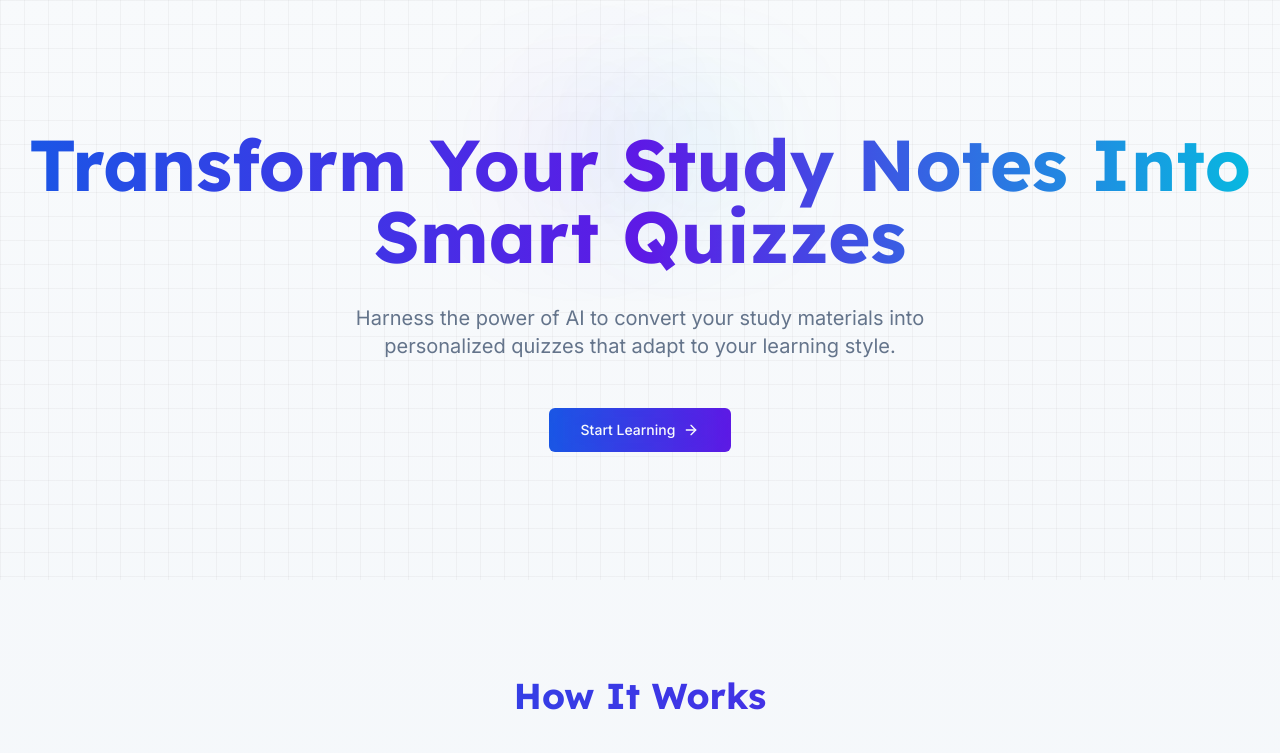
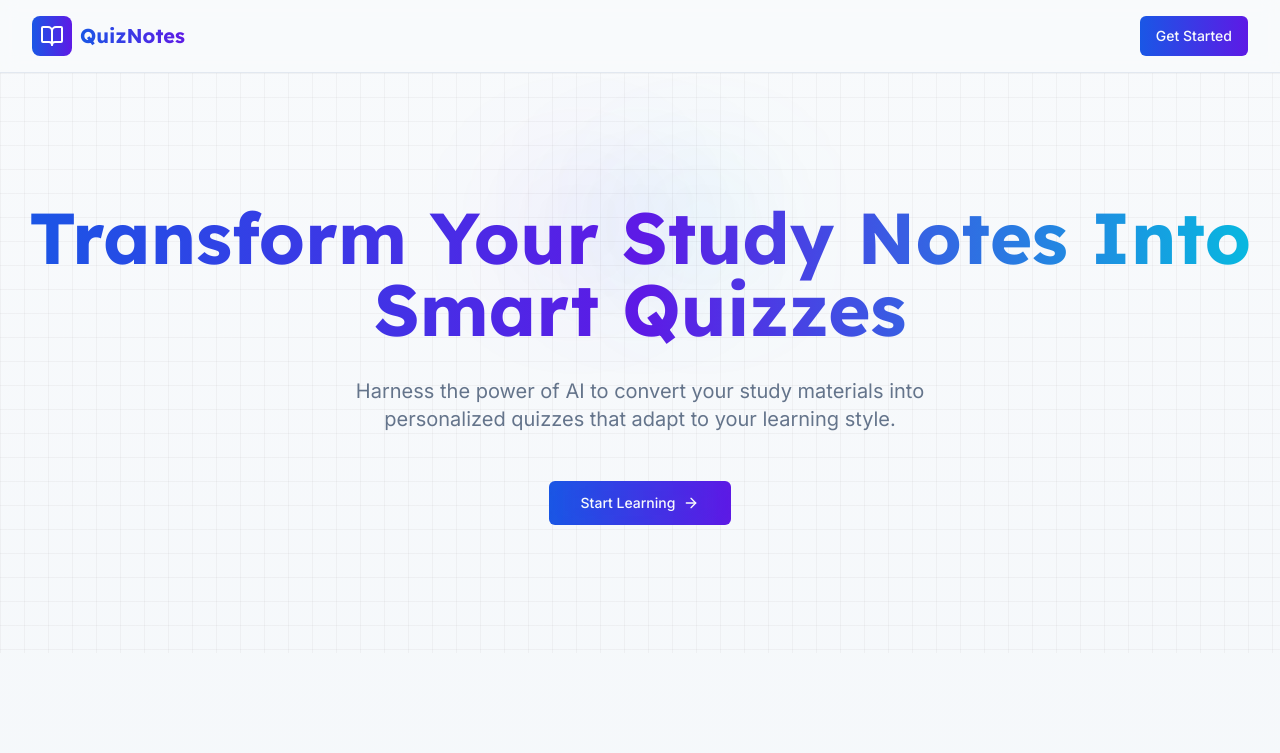
Before and after one commit to edleeenna/quiz_app, a React (Vite) app in the folder frontend/: page / in a window 1280 px wide. Shown: the top 753 px of the page. Built offline with nearby package versions, Linux system fonts and the light colour scheme.

Commit message:
Improve Navigation and UI Consistency

```diff
--- /dev/null
+++ b/frontend/src/components/Navbar.tsx
@@ -0,0 +1,83 @@
+import { Link, useLocation } from "react-router-dom";
+import { BookOpen, Home } from "lucide-react";
+import { Button } from "@/components/ui/button";
+import { cn } from "@/lib/utils";
+
+interface NavbarProps {
+  activeTab?: "notes" | "quiz";
+  setActiveTab?: (tab: "notes" | "quiz") => void;
+}
+
+const Navbar = ({ activeTab, setActiveTab }: NavbarProps) => {
+  const location = useLocation();
+  const isHome = location.pathname === "/";
+  const isApp = location.pathname === "/app";
+
+  return (
+    <header className="w-full py-4 border-b border-border bg-background/95 backdrop-blur supports-[backdrop-filter]:bg-background/60 sticky top-0 z-50">
+      <div className="container flex items-center justify-between">
+        <div className="flex items-center space-x-2">
+          <Link to="/" className="flex items-center space-x-2">
+            <button
+              className="bg-gradient-to-r from-primary to-secondary rounded-lg p-2 focus:outline-none focus:ring-2 focus:ring-offset-2 focus:ring-primary group transition-transform hover:scale-105"
+              aria-label="Go to Home"
+            >
+              <BookOpen className="h-6 w-6 text-white transition-transform group-hover:scale-110" />
+            </button>
+            <h1 className="text-xl font-bold bg-gradient-to-r from-primary to-secondary bg-clip-text text-transparent">
+              QuizNotes
+            </h1>
+          </Link>
+        </div>
+
+        <div className="flex items-center space-x-4">
+          {!isHome && (
+            <Link to="/">
+              <Button variant="ghost" className="flex items-center space-x-2">
+                <Home className="h-4 w-4" />
+                <span>Home</span>
+              </Button>
+            </Link>
+          )}
+
+          {isApp && setActiveTab && (
+            <div className="flex space-x-2">
+              <Button
+                variant={activeTab === "notes" ? "default" : "outline"}
+                onClick={() => setActiveTab("notes")}
+                className={cn(
+                  "flex items-center space-x-2 transition-all hover:-translate-y-0.5",
+                  activeTab === "notes" && "bg-gradient-to-r from-primary to-secondary hover:opacity-90"
+                )}
+              >
+                <BookOpen className="h-4 w-4" />
+                <span>Notes</span>
+              </Button>
+              <Button
+                variant={activeTab === "quiz" ? "default" : "outline"}
+                onClick={() => setActiveTab("quiz")}
+                className={cn(
+                  "flex items-center space-x-2 transition-all hover:-translate-y-0.5",
+                  activeTab === "quiz" && "bg-gradient-to-r from-primary to-secondary hover:opacity-90"
+                )}
+              >
+                <BookOpen className="h-4 w-4" />
+                <span>Quiz</span>
+              </Button>
+            </div>
+          )}
+
+          {isHome && (
+            <Link to="/app">
+              <Button className="bg-gradient-to-r from-primary to-secondary hover:opacity-90">
+                Get Started
+              </Button>
+            </Link>
+          )}
+        </div>
+      </div>
+    </header>
+  );
+};
+
+export default Navbar;
--- a/frontend/src/pages/App.tsx
+++ b/frontend/src/pages/App.tsx
@@ -1,5 +1,5 @@
 import React, { useState } from 'react';
-import Header from '@/components/Header';
+import Navbar from '@/components/Navbar';
 import NotesUploader from '@/components/NotesUploader';
 import NotesList from '@/components/NotesList';
 import QuizGenerator from '@/components/QuizGenerator';
@@ -56,7 +56,7 @@ const App = () => {
 
   return (
     <div className="min-h-screen flex flex-col bg-gradient-to-b from-background via-background to-muted/20">
-      <Header activeTab={activeTab} setActiveTab={setActiveTab} />
+      <Navbar activeTab={activeTab} setActiveTab={setActiveTab} />
 
       <main className="flex-1 container py-8 md:py-12">
         <div className="max-w-6xl mx-auto">
--- a/frontend/src/pages/Home.tsx
+++ b/frontend/src/pages/Home.tsx
@@ -1,10 +1,13 @@
-import { BookOpen, FileText, ArrowRight, Brain, CheckCircle, Upload } from 'lucide-react';
+import { BookOpen, FileText, ArrowRight, Brain, CheckCircle } from 'lucide-react';
 import { Button } from '@/components/ui/button';
 import { Link } from 'react-router-dom';
+import Navbar from '@/components/Navbar';
 
 const Home = () => {
   return (
     <div className="min-h-screen bg-gradient-to-b from-background via-muted/50 to-muted">
+      <Navbar />
+
       {/* Hero Section */}
       <div className="container px-4 py-32 mx-auto text-center relative overflow-hidden">
         <div className="absolute inset-0 pointer-events-none bg-[linear-gradient(to_right,#80808012_1px,transparent_1px),linear-gradient(to_bottom,#80808012_1px,transparent_1px)] bg-[size:24px_24px]" />
@@ -41,7 +44,7 @@ const Home = () => {
         <div className="grid md:grid-cols-3 gap-8">
           <div className="group p-8 rounded-xl border bg-card/50 backdrop-blur-sm hover:bg-card/80 transition-all hover:shadow-lg hover:-translate-y-1">
             <div className="h-14 w-14 rounded-xl bg-primary/10 flex items-center justify-center mb-6 group-hover:scale-110 transition-transform">
-              <Upload className="h-7 w-7 text-primary" />
+              <FileText className="h-7 w-7 text-primary" />
             </div>
             <h3 className="text-xl font-bold mb-3">Upload Notes</h3>
             <p className="text-muted-foreground leading-relaxed">
```
